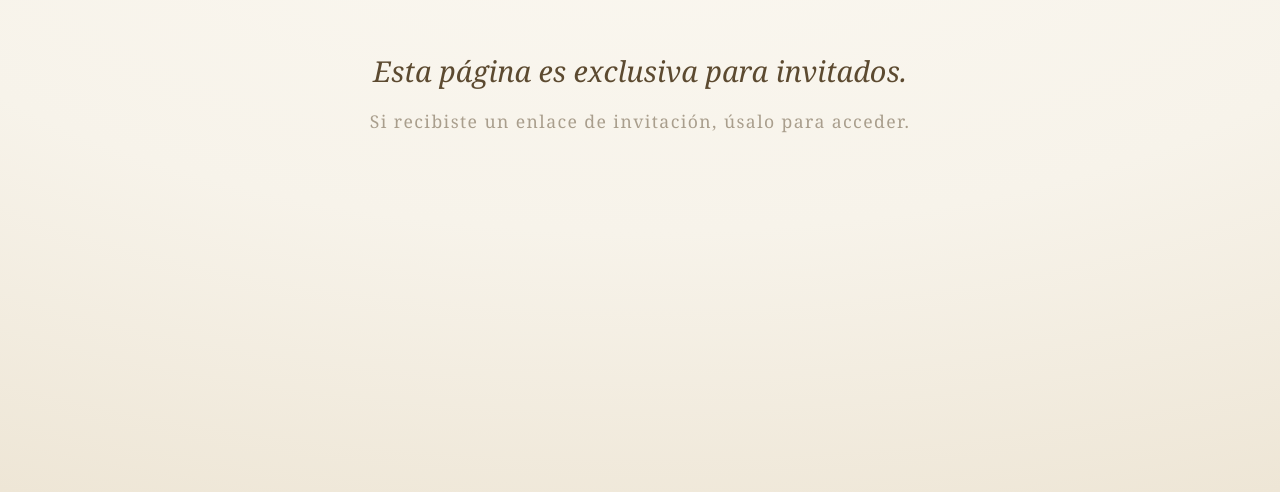
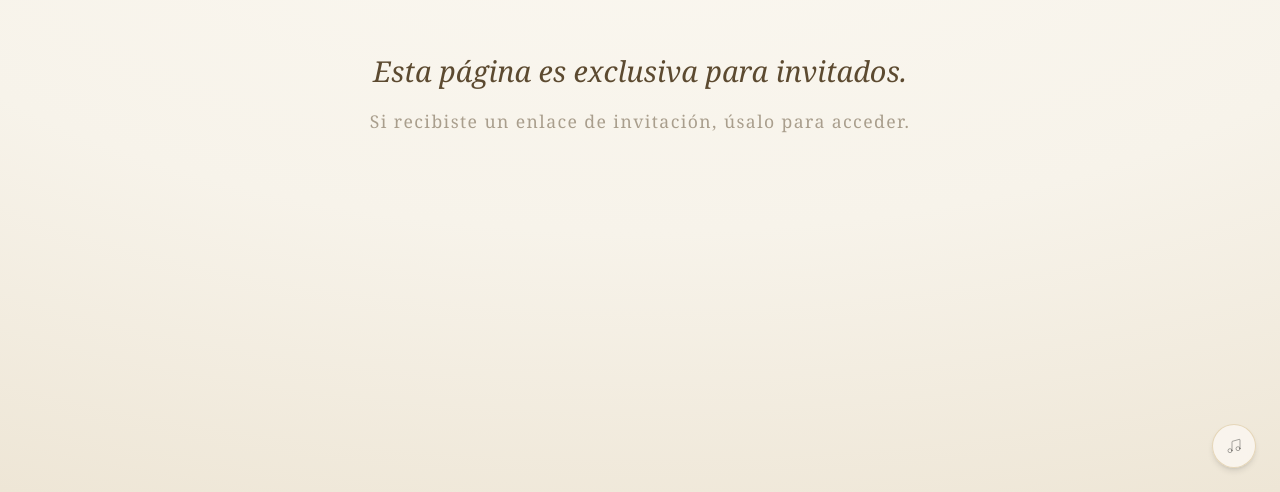
Before and after one commit to hillarygalvis1924-collab/invitaciones-boda, a Next.js app: page /no-invitado in a window 1280 px wide. Shown: the part 308-800 px from the top of the page. Built offline with nearby package versions, Linux system fonts and the light colour scheme; a web font is replaced by a local one.

Commit message:
feat: add background music with AudioProvider, MusicButton and envelope trigger

```diff
--- a/src/app/i/[token]/InvitationClient.tsx
+++ b/src/app/i/[token]/InvitationClient.tsx
@@ -4,6 +4,7 @@ import { useState, useEffect, useCallback } from 'react'
 import Image from 'next/image'
 import Link from 'next/link'
 import styles from './InvitationClient.module.css'
+import { useAudio } from '@/components/AudioProvider'
 
 type Status = 'loading' | 'ok' | 'blocked' | 'invalid'
 
@@ -33,6 +34,7 @@ export default function InvitationClient({ token }: Props) {
   const [guest, setGuest]             = useState<GuestData | null>(null)
   const [blockedName, setBlockedName] = useState('')
   const [open, setOpen]               = useState(false)
+  const { play }                      = useAudio()
 
   /* ── Device binding ─────────────────────────────────────────────────── */
   useEffect(() => {
@@ -63,8 +65,11 @@ export default function InvitationClient({ token }: Props) {
   }, [token])
 
   const handleOpen = useCallback(() => {
-    if (!open) setOpen(true)
-  }, [open])
+    if (!open) {
+      setOpen(true)
+      play()
+    }
+  }, [open, play])
 
   const handleKeyDown = useCallback(
     (e: React.KeyboardEvent) => {
--- a/src/app/layout.tsx
+++ b/src/app/layout.tsx
@@ -1,6 +1,8 @@
 import type { Metadata } from "next";
 import { Cormorant_Garamond, Jost, Great_Vibes, Euphoria_Script, Parisienne } from "next/font/google";
 import "./globals.css";
+import AudioProvider from "@/components/AudioProvider";
+import MusicButton from "@/components/MusicButton";
 
 const cormorant = Cormorant_Garamond({
   variable: "--font-cormorant",
@@ -66,7 +68,10 @@ export default function RootLayout({
       className={`${cormorant.variable} ${jost.variable} ${greatVibes.variable} ${euphoriaScript.variable} ${parisienne.variable} h-full antialiased`}
     >
       <body className="min-h-full flex flex-col bg-hueso text-carbon">
-        {children}
+        <AudioProvider>
+          {children}
+          <MusicButton />
+        </AudioProvider>
       </body>
     </html>
   );
--- /dev/null
+++ b/src/components/AudioProvider.tsx
@@ -0,0 +1,67 @@
+'use client'
+
+import { createContext, useContext, useRef, useState, useEffect, useCallback } from 'react'
+
+interface AudioContextValue {
+  playing: boolean
+  play: () => Promise<void>
+  toggle: () => void
+}
+
+const AudioCtx = createContext<AudioContextValue>({
+  playing: false,
+  play: async () => {},
+  toggle: () => {},
+})
+
+export function useAudio() {
+  return useContext(AudioCtx)
+}
+
+export default function AudioProvider({ children }: { children: React.ReactNode }) {
+  const audioRef = useRef<HTMLAudioElement>(null)
+  const [playing, setPlaying] = useState(false)
+
+  const play = useCallback(async () => {
+    const a = audioRef.current
+    if (!a || !a.paused) return
+    a.volume = 0.4
+    try { await a.play() } catch { /* bloqueado por el navegador; ignorar */ }
+  }, [])
+
+  const toggle = useCallback(() => {
+    const a = audioRef.current
+    if (!a) return
+    if (a.paused) {
+      a.volume = 0.4
+      a.play().catch(() => {})
+    } else {
+      a.pause()
+    }
+  }, [])
+
+  // Fallback: primer click/touch en la página arranca la música (un solo uso)
+  useEffect(() => {
+    const handler = () => { play() }
+    document.addEventListener('click', handler, { once: true })
+    document.addEventListener('touchstart', handler, { once: true })
+    return () => {
+      document.removeEventListener('click', handler)
+      document.removeEventListener('touchstart', handler)
+    }
+  }, [play])
+
+  return (
+    <AudioCtx.Provider value={{ playing, play, toggle }}>
+      <audio
+        ref={audioRef}
+        src="/cancion.mp3"
+        loop
+        preload="none"
+        onPlay={() => setPlaying(true)}
+        onPause={() => setPlaying(false)}
+      />
+      {children}
+    </AudioCtx.Provider>
+  )
+}
--- /dev/null
+++ b/src/components/MusicButton.tsx
@@ -0,0 +1,22 @@
+'use client'
+
+import { Music } from 'lucide-react'
+import { useAudio } from './AudioProvider'
+
+export default function MusicButton() {
+  const { playing, toggle } = useAudio()
+
+  return (
+    <button
+      onClick={toggle}
+      aria-label={playing ? 'Pausar música' : 'Reproducir música'}
+      className="fixed bottom-6 right-6 z-50 w-11 h-11 rounded-full bg-hueso/90 border border-dorado/40 flex items-center justify-center shadow-md hover:border-dorado transition-colors duration-300 backdrop-blur-sm"
+    >
+      <Music
+        size={16}
+        strokeWidth={1.5}
+        className={playing ? 'text-dorado' : 'text-carbon/40'}
+      />
+    </button>
+  )
+}
```
Also changed, not shown: 1 other file (tests, documents, lock files or other folders).
